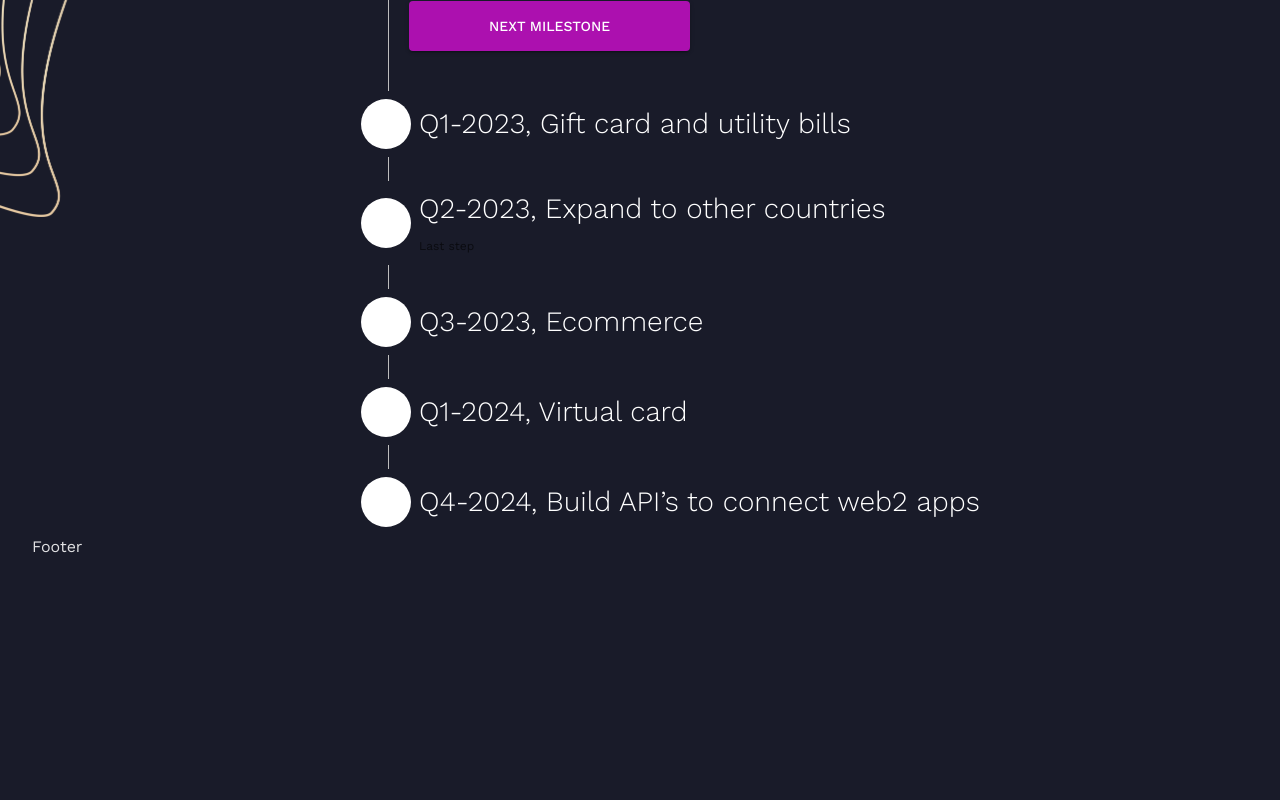
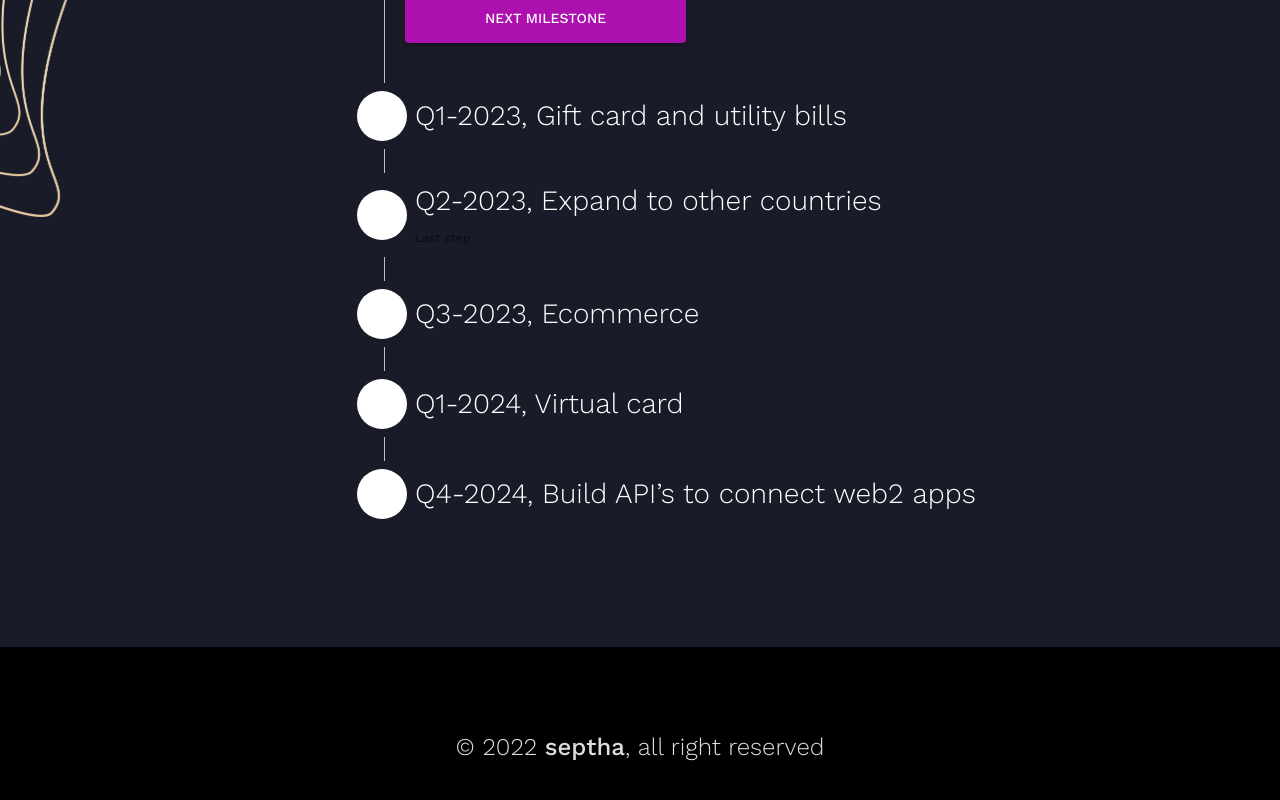
Before and after one commit to Septha-HQ/polygon_hackathon, a React (Vite) app in the folder web/: page / in a window 1280 px wide. Shown: the part 1252-2052 px from the top of the page. Before the commit the page ends 1819 px from the top, so only its background shows below. Built offline with nearby package versions, Linux system fonts and the light colour scheme.

Commit message:
Completed footer section

```diff
--- a/web/src/App.tsx
+++ b/web/src/App.tsx
@@ -34,8 +34,8 @@ function App() {
       <Container maxWidth="xl">
         <Navbar />
         <Home />
-        <Footer />
       </Container>
+      <Footer />
     </>
   );
 }
--- a/web/src/components/Footer/index.tsx
+++ b/web/src/components/Footer/index.tsx
@@ -1,11 +1,24 @@
-import React from 'react'
+import { Box, Typography } from "@mui/material";
+import React from "react";
 
-type Props = {}
+type Props = {};
 
 const Footer = (props: Props) => {
   return (
-    <div>Footer</div>
-  )
-}
+    <Box
+      sx={{
+        height: "200px",
+        display: "flex",
+        alignItems: "center",
+        justifyContent: "center",
+        background: "#000000",
+      }}
+    >
+      <Typography variant="body2" component="div">
+        &copy; {new Date().getFullYear()} <b>septha</b>, all right reserved
+      </Typography>
+    </Box>
+  );
+};
 
-export default Footer
+export default Footer;
--- a/web/src/components/Roadmap/index.tsx
+++ b/web/src/components/Roadmap/index.tsx
@@ -67,7 +67,7 @@ const Roadmap = (props: Props) => {
   };
 
   return (
-    <Box sx={{ maxWidth: 700 }}>
+    <Box sx={{ maxWidth: 700, mb: 15 }}>
       <Stepper nonLinear activeStep={activeStep} orientation="vertical">
         {steps.map((step, index) => (
           <Step key={step.label}>
--- a/web/src/index.scss
+++ b/web/src/index.scss
@@ -1,7 +1,6 @@
 @import url("https://fonts.googleapis.com/css2?family=Work+Sans:wght@300;400&display=swap");
 
 :root {
-  // font-family: Inter, Avenir, Helvetica, Arial, sans-serif;
   font-family: 'Work Sans', sans-serif;
   font-size: 16px;
   line-height: 24px;
@@ -17,44 +16,6 @@
   -webkit-text-size-adjust: 100%;
 }
 
-// a {
-//   font-weight: 500;
-//   color: #646cff;
-//   text-decoration: inherit;
-// }
-// a:hover {
-//   color: #535bf2;
-// }
-
-// body {
-//   margin: 0;
-//   // display: flex;
-//   // place-items: center;
-//   // min-width: 320px;
-//   // min-height: 100vh;
-// }
-
-// h1 {
-//   font-size: 3.2em;
-//   line-height: 1.1;
-// }
-
-// button {
-//   border-radius: 8px;
-//   border: 1px solid transparent;
-//   padding: 0.6em 1.2em;
-//   font-size: 1em;
-//   font-weight: 500;
-//   font-family: inherit;
-//   background-color: #AC10AF;
-//   color: #ffffff;
-//   cursor: pointer;
-//   transition: border-color 0.25s;
-// }
-// button:hover {
-//   border-color: #646cff;
-// }
-// button:focus,
-// button:focus-visible {
-//   outline: 4px auto -webkit-focus-ring-color;
-// }
+body {
+  margin: 0;
+}
--- a/web/src/main.tsx
+++ b/web/src/main.tsx
@@ -5,6 +5,7 @@ import "./index.scss";
 import { createTheme, ThemeProvider, styled } from "@mui/material/styles";
 
 const theme = createTheme({
+  // html:{},
   typography: {
     fontFamily: "Work Sans, sans-serif",
     h1: {
```
